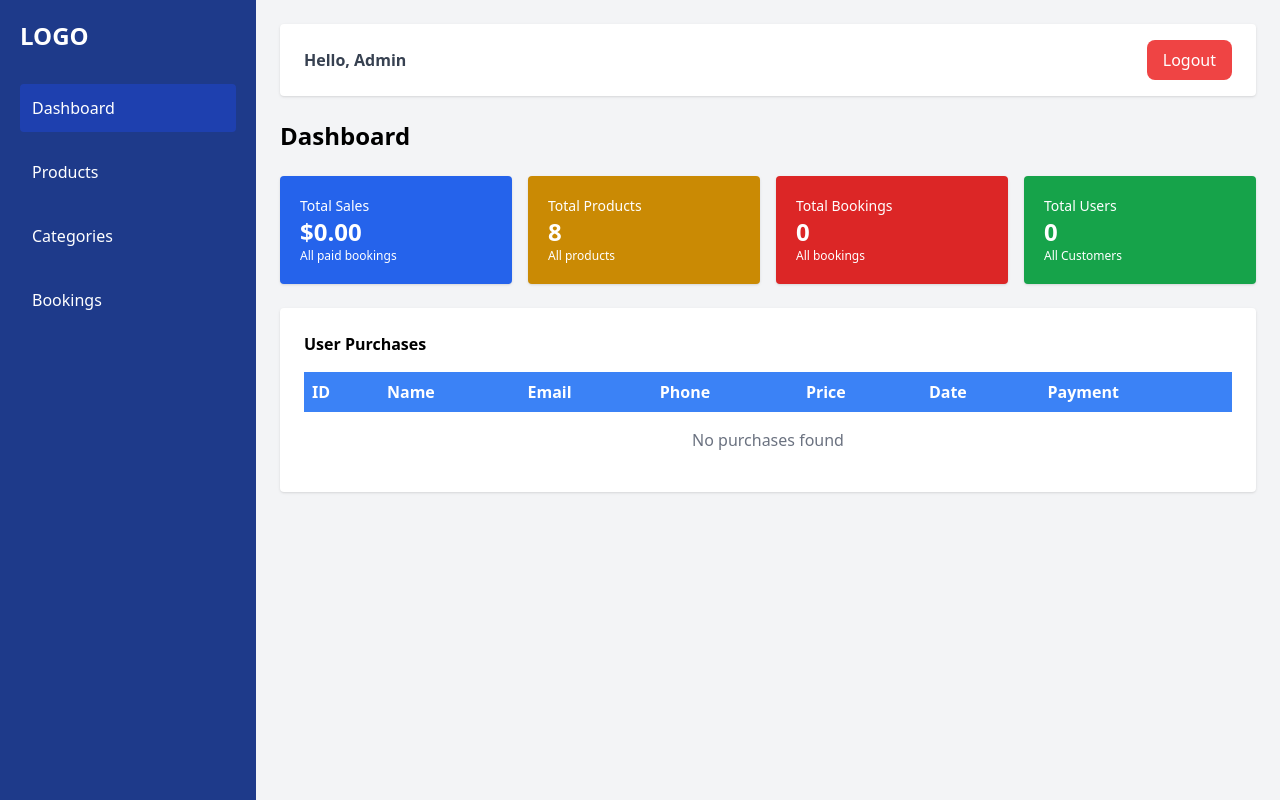
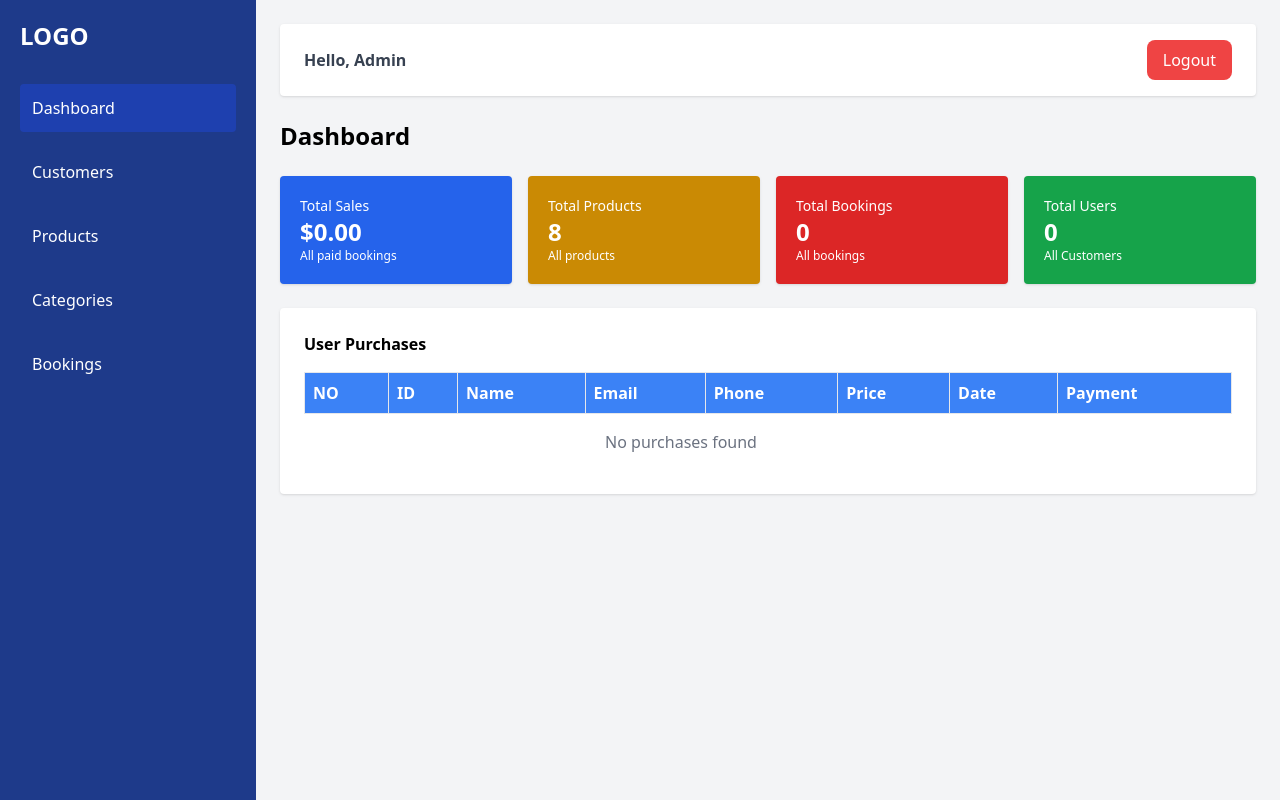
Before and after one commit to measmeas1/advertising-media-agency-php, a PHP site: page /dashboard.php in a window 1280 px wide. Run offline with PHP 8.4, Linux system fonts and the light colour scheme; the visitor is signed in with stand-in values (Sample User, id 1); data comes from the database, SQL or seed files in the repository; data that the repository does not hold is empty; some libraries are stand-ins or nearby versions.

Commit message:
feat: add customer sidebar and page

```diff
--- a/src/admin/bookings/index.php
+++ b/src/admin/bookings/index.php
@@ -59,6 +59,7 @@
         <h1 class="text-2xl font-bold mb-8">LOGO</h1>
         <nav class="space-y-4">
             <a href="../dashboard.php" class="block p-3 rounded hover:bg-blue-800">Dashboard</a>
+            <a href="../customers/index.php" class="block p-3 rounded hover:bg-blue-800">Customers</a>
             <a href="../products/index.php" class="block p-3 rounded hover:bg-blue-800">Products</a>
             <a href="../categories/index.php" class="block p-3 rounded hover:bg-blue-800">Categories</a>
             <a href="index.php" class="block p-3 rounded bg-blue-800">Bookings</a>
--- a/src/admin/categories/index.php
+++ b/src/admin/categories/index.php
@@ -49,6 +49,8 @@
                    class="block p-3 rounded <?= $currentPage=='dashboard'?'bg-blue-800':'hover:bg-blue-800' ?>">
                     Dashboard
                 </a>
+
+                <a href="../customers/index.php" class="block p-3 rounded hover:bg-blue-800">Customers</a>
 
                 <a href="../products/index.php"
                    class="block p-3 rounded <?= $currentPage=='products'?'bg-blue-800':'hover:bg-blue-800' ?>">
--- a/src/admin/dashboard.php
+++ b/src/admin/dashboard.php
@@ -40,7 +40,7 @@ $userListStmt = $pdo->query("
     INNER JOIN bookings b ON b.user_id = u.id
     WHERE
         u.role = 'user'
-    ORDER BY b.created_at DESC
+    ORDER BY b.created_at ASC
     LIMIT 10
 ");
 $users = $userListStmt->fetchAll(PDO::FETCH_ASSOC);
@@ -65,6 +65,7 @@ $users = $userListStmt->fetchAll(PDO::FETCH_ASSOC);
         <h1 class="text-2xl font-bold mb-8">LOGO</h1>
         <nav class="space-y-4 flex-1">
             <a href="dashboard.php" class="block p-3 rounded hover:bg-blue-800 bg-blue-800">Dashboard</a>
+            <a href="customers/index.php" class="block p-3 rounded hover:bg-blue-800">Customers</a>
             <a href="products/index.php" class="block p-3 rounded hover:bg-blue-800">Products</a>
             <a href="categories/index.php" class="block p-3 rounded hover:bg-blue-800">Categories</a>
             <a href="bookings/index.php" class="block p-3 rounded hover:bg-blue-800">Bookings</a>
@@ -114,13 +115,14 @@ $users = $userListStmt->fetchAll(PDO::FETCH_ASSOC);
             <table class="w-full text-left border-collapse">
                 <thead>
                 <tr class="bg-blue-500 text-white">
-                    <th class="p-2">ID</th>
-                    <th class="p-2">Name</th>
-                    <th class="p-2">Email</th>
-                    <th class="p-2">Phone</th>
-                    <th class="p-2">Price</th>
-                    <th class="p-2">Date</th>
-                    <th class="p-2">Payment</th>
+                    <th class="p-2 border">NO</th>
+                    <th class="p-2 border">ID</th>
+                    <th class="p-2 border">Name</th>
+                    <th class="p-2 border">Email</th>
+                    <th class="p-2 border">Phone</th>
+                    <th class="p-2 border">Price</th>
+                    <th class="p-2 border">Date</th>
+                    <th class="p-2 border">Payment</th>
                 </tr>
                 </thead>
 
@@ -133,15 +135,16 @@ $users = $userListStmt->fetchAll(PDO::FETCH_ASSOC);
                     </tr>
                 <?php endif; ?>
 
-                <?php foreach ($users as $u): ?>
+                <?php foreach ($users as $index => $u): ?>
                     <tr class="border-b hover:bg-gray-50">
-                        <td class="p-2"><?= $u['id'] ?></td>
-                        <td class="p-2"><?= htmlspecialchars($u['name']) ?></td>
-                        <td class="p-2"><?= htmlspecialchars($u['email']) ?></td>
-                        <td class="p-2"><?= htmlspecialchars($u['phone'] ?? '-') ?></td>
-                        <td class="p-2"><?= htmlspecialchars($u['price'] ?? '-') ?></td>
-                        <td class="p-2"><?= $u['created_at'] ? date('d M Y', strtotime($u['created_at'])) : '-' ?></td>
-                        <td class="p-2 font-semibold
+                        <td class="p-2 border"><?= $index+1 ?></td>
+                        <td class="p-2 border"><?= $u['id'] ?></td>
+                        <td class="p-2 border"><?= htmlspecialchars($u['name']) ?></td>
+                        <td class="p-2 border"><?= htmlspecialchars($u['email']) ?></td>
+                        <td class="p-2 border"><?= htmlspecialchars($u['phone'] ?? '-') ?></td>
+                        <td class="p-2 border"><?= htmlspecialchars($u['price'] ?? '-') ?></td>
+                        <td class="p-2 border"><?= $u['created_at'] ? date('d M Y', strtotime($u['created_at'])) : '-' ?></td>
+                        <td class="p-2 border font-semibold
                             <?php
                                 if ($u['payment_status'] === 'paid') echo 'text-green-600';
                                 elseif ($u['payment_status'] === 'pending') echo 'text-yellow-600';
--- a/src/admin/products/index.php
+++ b/src/admin/products/index.php
@@ -42,6 +42,7 @@ $categories = $catStmt->fetchAll(PDO::FETCH_ASSOC);
         <h1 class="text-2xl font-bold mb-8">LOGO</h1>
         <nav class="space-y-4">
             <a href="../dashboard.php" class="block hover:bg-blue-800 p-3 rounded">Dashboard</a>
+            <a href="../customers/index.php" class="block p-3 rounded hover:bg-blue-800">Customers</a>
             <a href="index.php" class="block bg-blue-800 p-3 rounded">Products</a>
             <a href="../categories/index.php" class="block hover:bg-blue-800 p-3 rounded">Categories</a>
             <a href="../bookings/index.php" class="block hover:bg-blue-800 p-3 rounded">Bookings</a>
@@ -50,12 +51,12 @@ $categories = $catStmt->fetchAll(PDO::FETCH_ASSOC);
 
     <main class="flex-1 p-6">
         <?php include '../header.php'; ?>
+
+        <div class="bg-white p-6 rounded shadow overflow-x-auto">
         <div class="flex justify-between items-center mb-4">
             <h2 class="text-2xl font-semibold">Products List</h2>
             <button onclick="window.location.href='create.php'" class="bg-blue-500 text-white px-4 py-2 rounded hover:bg-blue-600">+ Add Product</button>
         </div>
-
-        <div class="bg-white p-6 rounded shadow overflow-x-auto">
             <table class="w-full text-left border-collapse">
                 <thead>
                     <tr class="bg-blue-500 text-white">
```
Also changed, not shown: src/admin/customers/delete.php (added, +25 -0 lines), src/admin/customers/index.php (added, +98 -0 lines).
